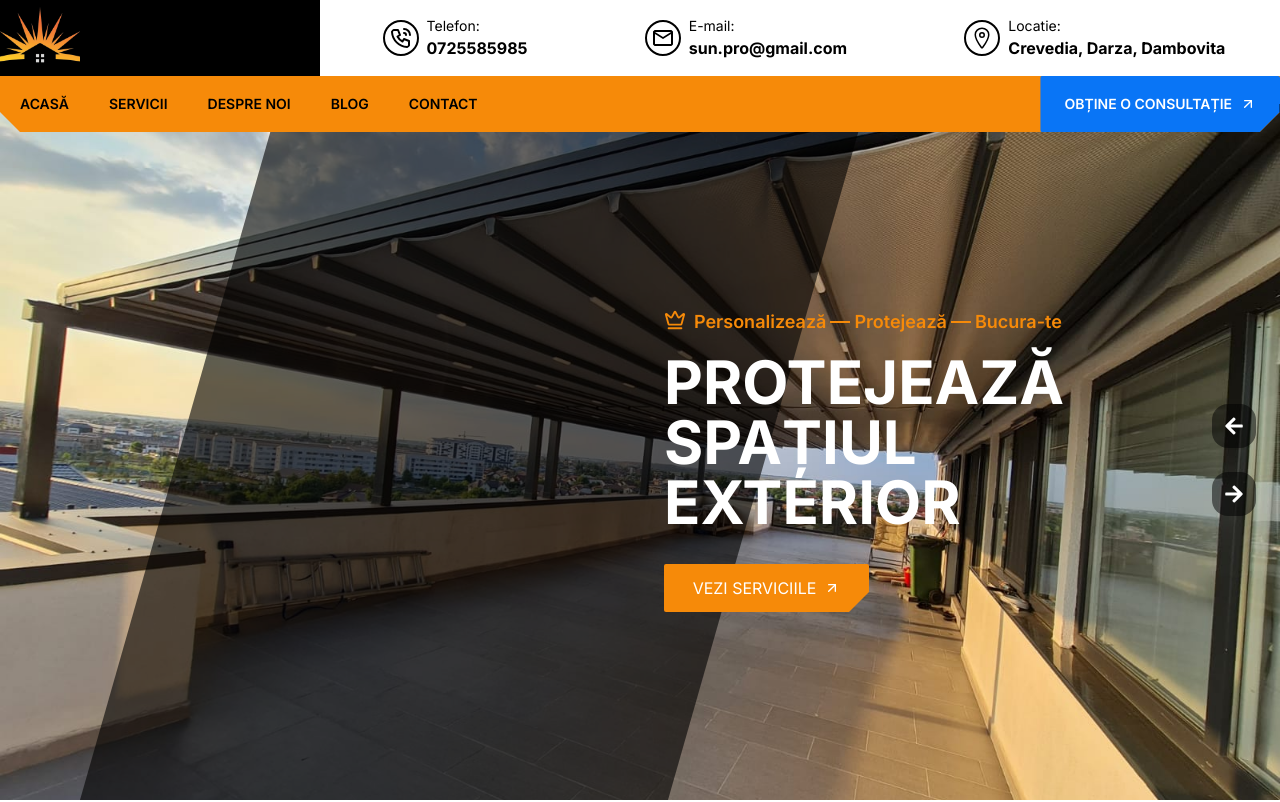
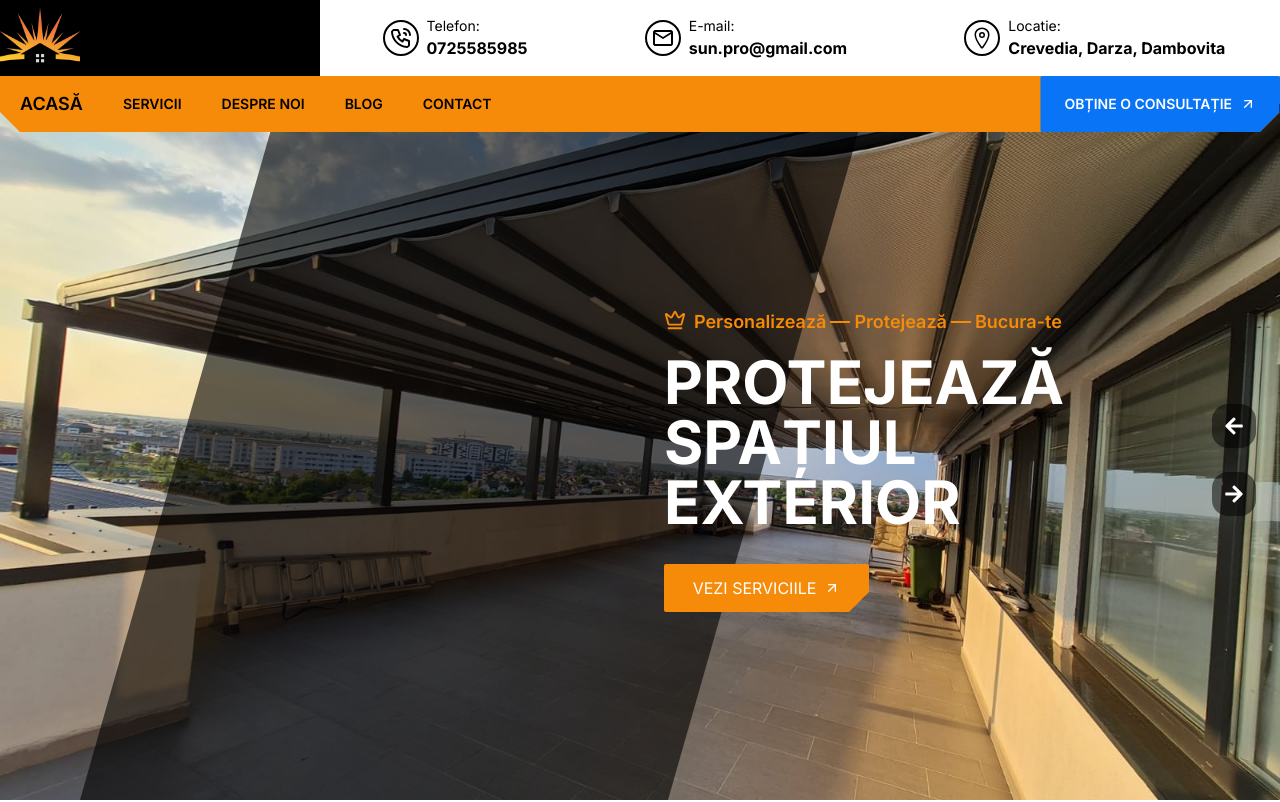
Before and after one commit to mocanuandrei1/sun-pro-2, a Next.js app: page / in a window 1280 px wide. Shown: the top 802 px of the page. Built offline with nearby package versions, Linux system fonts and the light colour scheme.

Commit message:
chore: Update navigation links styling in NavBar components

```diff
--- a/src/components/NavBar/NavBarDesktop.js
+++ b/src/components/NavBar/NavBarDesktop.js
@@ -3,8 +3,10 @@ import { navBarLinks } from "@/lib/variables";
 import Link from "next/link";
 import React, { useEffect, useState } from "react";
 import Button from "../custom ui/Button";
+import { usePathname } from "next/navigation";
 
 export default function NavBarDesktop() {
+  const pathname = usePathname();
   const [isScrolled, setIsScrolled] = useState(false);
 
   const handleScroll = () => {
@@ -33,7 +35,9 @@ export default function NavBarDesktop() {
             <Link
               key={id}
               href={link.path}
-              className="hover:bg-black flex h-full items-center px-5 transition-all duration-200 font-semibold hover:text-white"
+              className={`hover:bg-black flex h-full items-center px-5 transition-all font-semibold duration-200 hover:text-white ${
+                pathname === link.path ? "text-lg" : ""
+              }`}
             >
               {link.name.toUpperCase()}
             </Link>
--- a/src/components/NavBar/NavBarMobile.js
+++ b/src/components/NavBar/NavBarMobile.js
@@ -1,11 +1,14 @@
+"use client";
 import Image from "next/image";
 import Link from "next/link";
 import React from "react";
 import { AiOutlineClose } from "react-icons/ai";
 import { DrawerClose, DrawerHeader } from "../ui/drawer";
 import { navBarLinks } from "@/lib/variables";
+import { usePathname } from "next/navigation";
 
 export default function NavBarMobile() {
+  const pathname = usePathname();
   return (
     <div>
       <DrawerHeader className="bg-black h-20 flex justify-between">
@@ -18,8 +21,10 @@ export default function NavBarMobile() {
         {navBarLinks.map((link, id) => (
           <Link
             key={id}
-            href="/"
-            className="p-4 hover:bg-black hover:text-white transition-all duration-200"
+            href={link.path}
+            className={`p-4 hover:bg-black rounded-lg hover:text-white transition-all duration-200 ${
+              pathname === link.path ? "text-lg bg-black text-white" : ""
+            }`}
           >
             {link.name.toUpperCase()}
           </Link>
```
